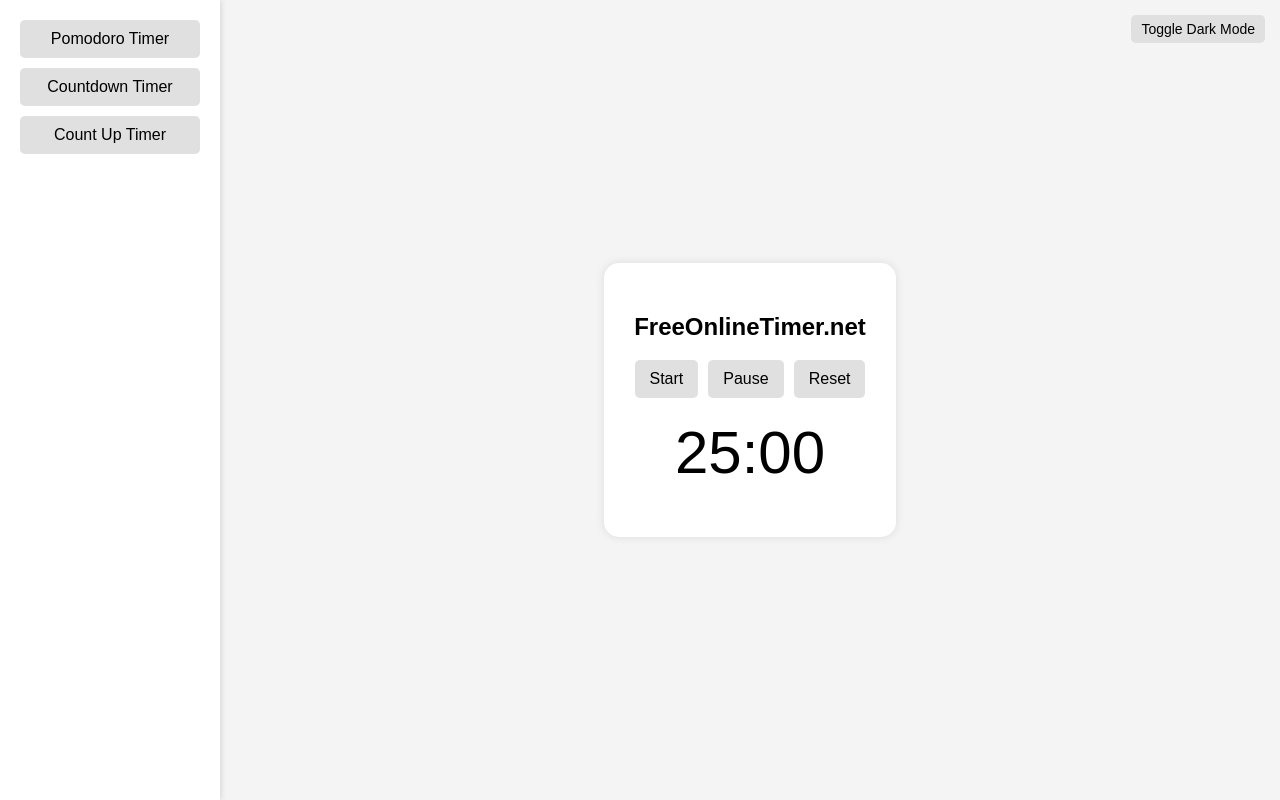
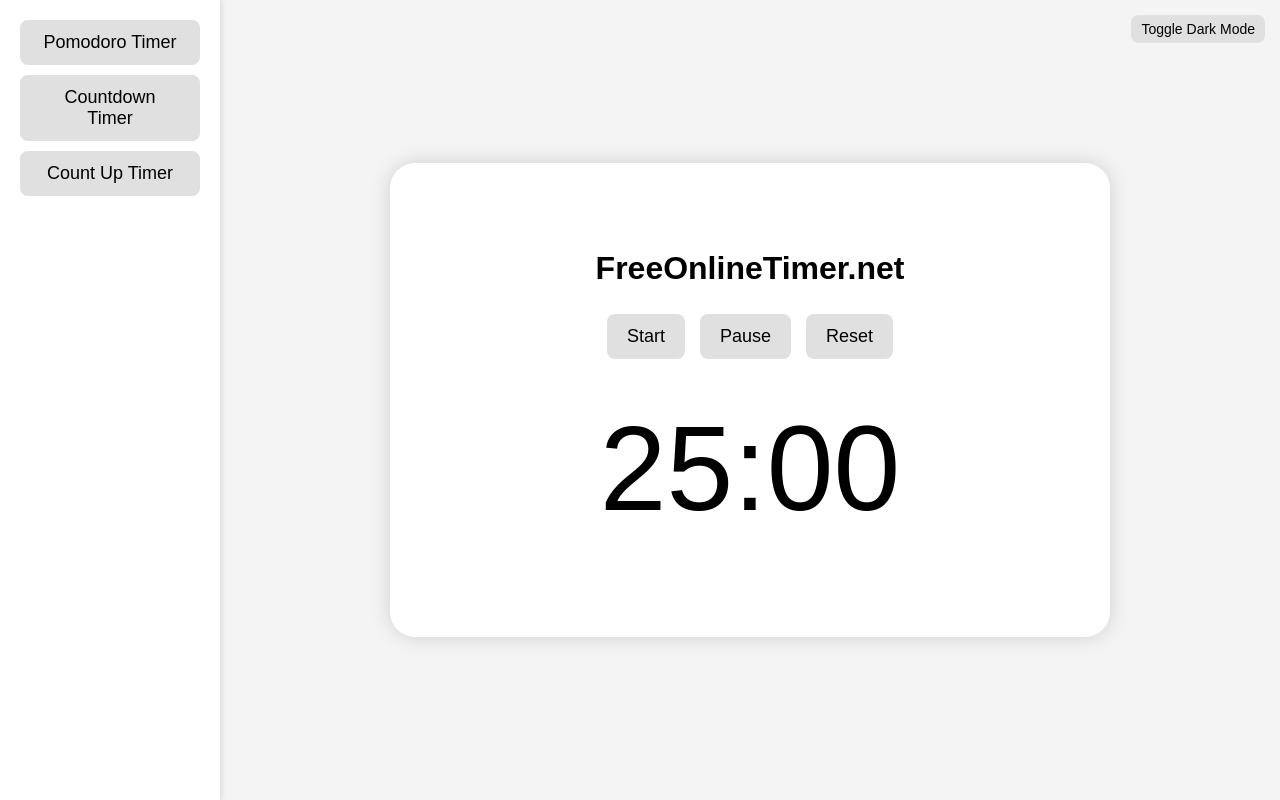
Before and after one commit to pedramref/freeonlinetimer, a plain HTML site: page index.html in a window 1280 px wide. Drawn offline with Linux system fonts and the light colour scheme.

Commit message:
Update index.html

```diff
--- a/index.html
+++ b/index.html
@@ -57,26 +57,27 @@
 
     .timer-box {
       background: var(--box-bg);
-      padding: 30px;
-      border-radius: 15px;
-      box-shadow: 0 0 10px rgba(0,0,0,0.1);
+      padding: 60px;
+      width: 600px;
+      border-radius: 25px;
+      box-shadow: 0 0 20px rgba(0,0,0,0.15);
       text-align: center;
     }
 
     #time {
-      font-size: 60px;
-      margin: 20px 0;
+      font-size: 120px;
+      margin: 40px 0;
       cursor: pointer;
       outline: none;
     }
 
     button {
-      padding: 10px 15px;
-      font-size: 16px;
+      padding: 12px 20px;
+      font-size: 18px;
       cursor: pointer;
       background-color: var(--button-bg);
       border: none;
-      border-radius: 5px;
+      border-radius: 8px;
       color: var(--text-color);
     }
 
@@ -87,8 +88,8 @@
     .mode-buttons {
       display: flex;
       justify-content: center;
-      margin-bottom: 10px;
-      gap: 10px;
+      margin-bottom: 20px;
+      gap: 15px;
     }
 
     .toggle-dark {
@@ -109,7 +110,7 @@
   </div>
   <div class="main-content">
     <div class="timer-box">
-      <h2>FreeOnlineTimer.net</h2>
+      <h2 style="font-size: 32px;">FreeOnlineTimer.net</h2>
       <div class="mode-buttons">
         <button onclick="startTimer()">Start</button>
         <button onclick="pauseTimer()">Pause</button>
```
